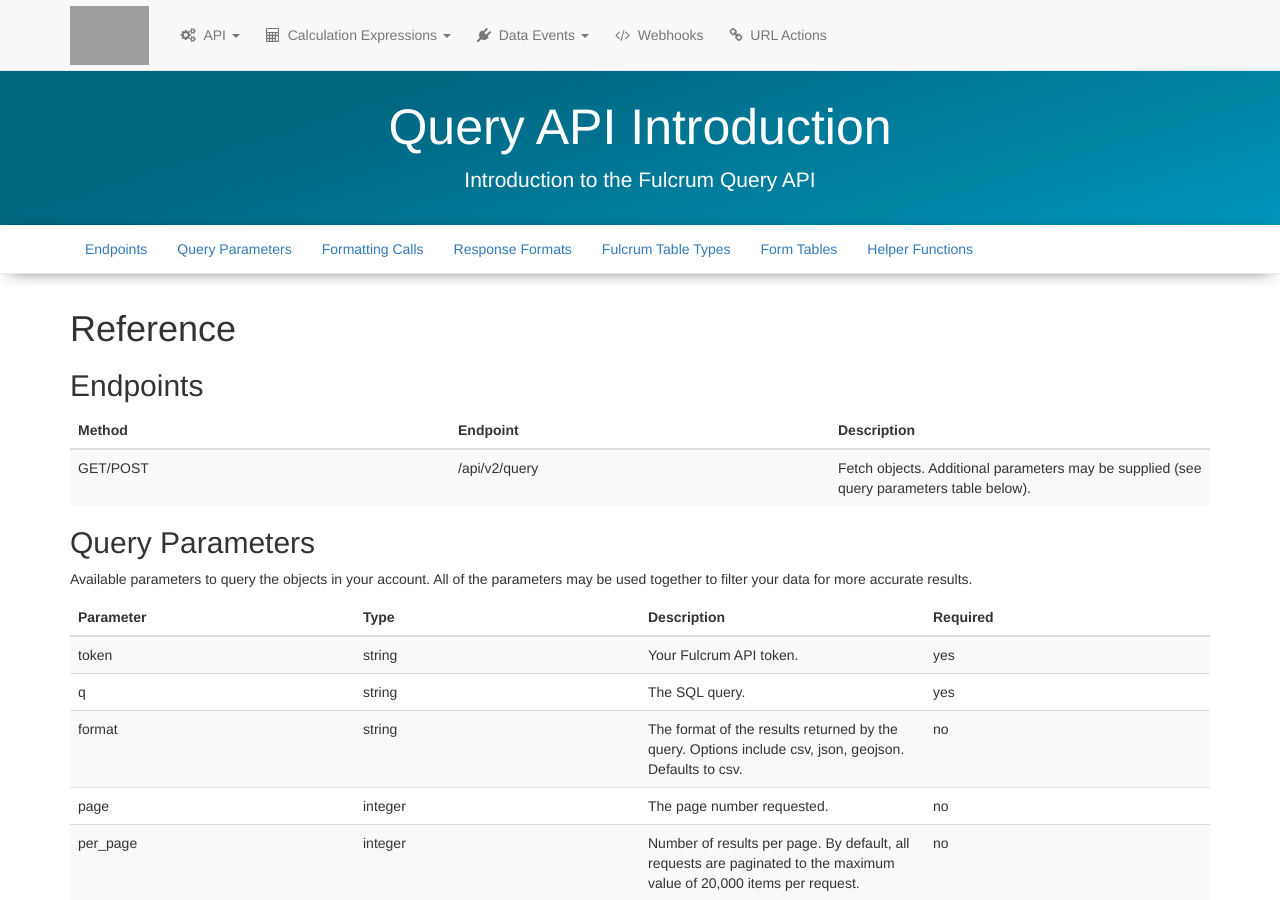
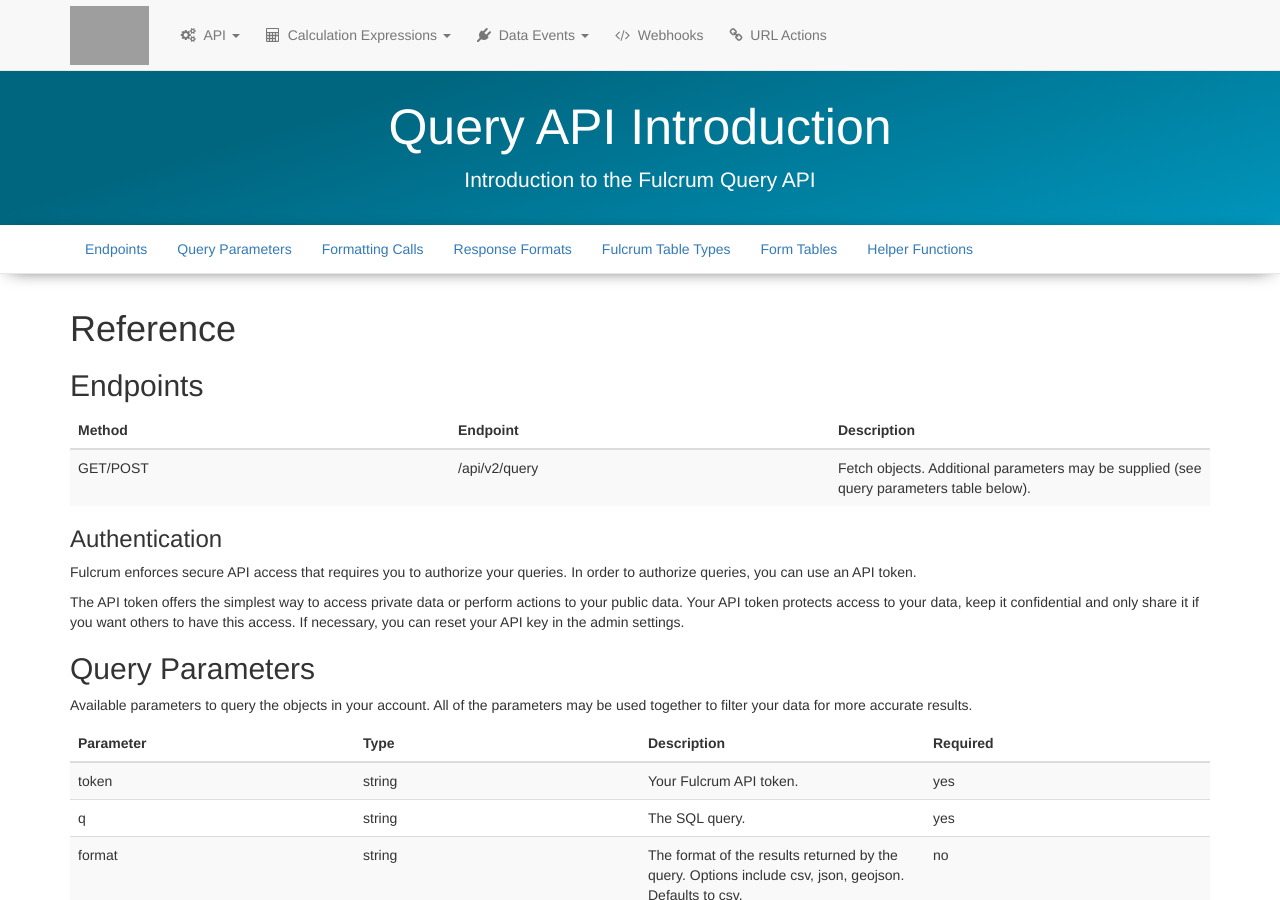
Before and after one commit to rylincoln/developer.fulcrumapp.com, a Jekyll site: the page built from _query-api/reference.md, in a window 1280 px wide and 900 px high. Built offline with Jekyll 4.4.1, drawn with Linux system fonts in a browser that asks for light colours; nearby versions of some CDN libraries; grey boxes are pictures that could not be loaded.

Commit message:
Notes on limitations and authentication

```diff
--- a/_query-api/reference.md
+++ b/_query-api/reference.md
@@ -23,6 +23,12 @@ menu:
 | Method | Endpoint | Description |
 |--------|----------|-------------|
 | GET/POST | /api/v2/query | Fetch objects. Additional parameters may be supplied (see query parameters table below). |
+
+### Authentication
+
+Fulcrum enforces secure API access that requires you to authorize your queries. In order to authorize queries, you can use an API token.
+
+The API token offers the simplest way to access private data or perform actions to your public data. Your API token protects access to your data, keep it confidential and only share it if you want others to have this access. If necessary, you can reset your API key in the admin settings.
 
 ## Query Parameters
 
```
Also changed, not shown: _query-api/intro.md (+5 -0 lines).
